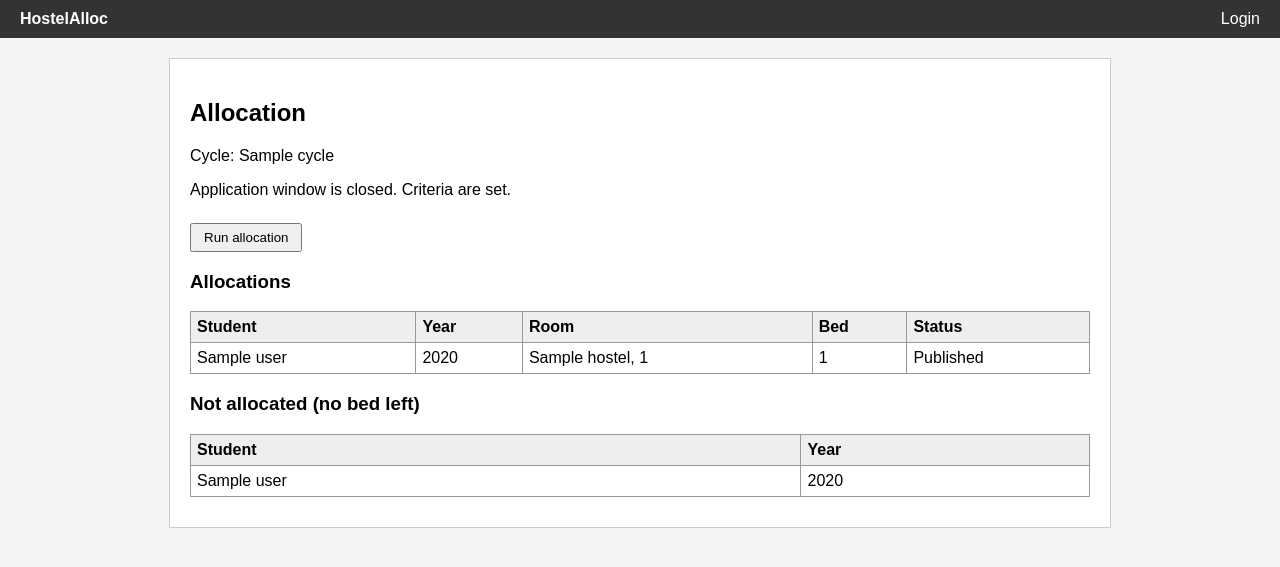
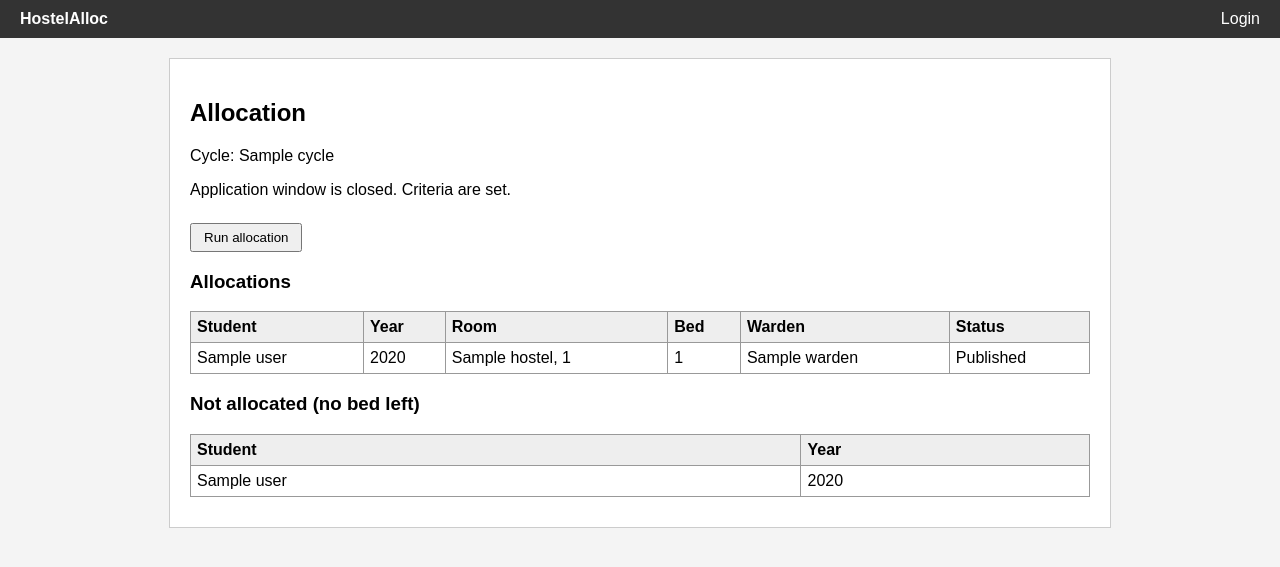
Before and after one commit to mathurninaad/HostelAlloc, a FastAPI app: template templates/office_allocation.html in a window 1280 px wide. Shown: the top 567 px of the page. Run offline with FastAPI, Linux system fonts and the light colour scheme; the template is opened without the code that fills it: most values are stand-ins (such as "Sample title", 1, 10 or a date in 2020).

Commit message:
Show warden name in office allocation table
Co-Authored-By: Claude Sonnet 5.5 <noreply@anthropic.com>
Claude-Session: https://claude.ai/code/session_01HamDU3RhgjjenM4AakrADy

```diff
--- a/templates/office_allocation.html
+++ b/templates/office_allocation.html
@@ -24,13 +24,14 @@
 {% if allocations %}
 <h3>Allocations</h3>
 <table>
-    <tr><th>Student</th><th>Year</th><th>Room</th><th>Bed</th><th>Status</th></tr>
+    <tr><th>Student</th><th>Year</th><th>Room</th><th>Bed</th><th>Warden</th><th>Status</th></tr>
     {% for a in allocations %}
     <tr>
         <td>{{ a.user.name }}</td>
         <td>{{ a.application.year }}</td>
         <td>{{ a.bed.room.hostel.name }}, {{ a.bed.room.number }}</td>
         <td>{{ a.bed.number }}</td>
+        <td>{% if a.bed.room.hostel.warden %}{{ a.bed.room.hostel.warden.name }}{% else %}-{% endif %}</td>
         <td>{{ a.status }}</td>
     </tr>
     {% endfor %}
```
